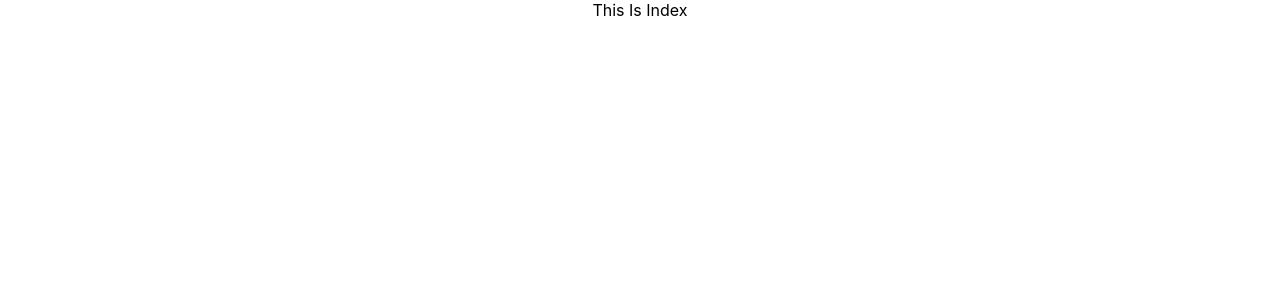
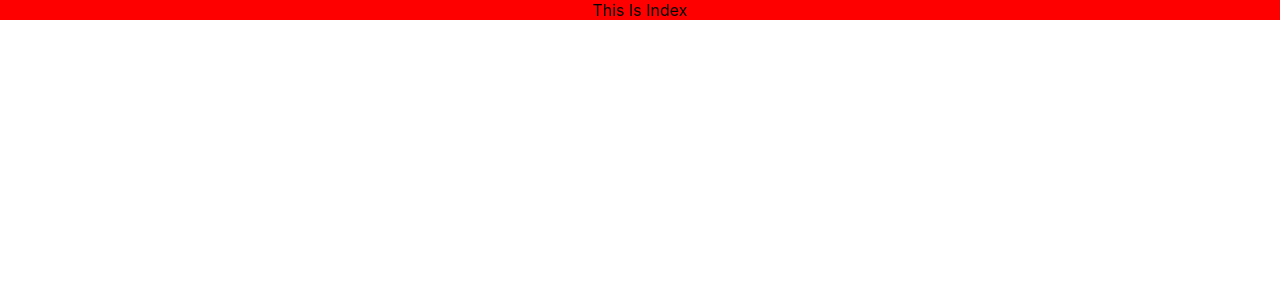
Before and after one commit to Howlcn1997/blog-react, a React (Create React App) app: page / in a window 1280 px wide. Shown: the top 300 px of the page. Built offline with nearby package versions, Linux system fonts and the light colour scheme.

Commit message:
build: 增加CSS Module配置

```diff
--- a/config-overrides.js
+++ b/config-overrides.js
@@ -1,7 +1,31 @@
+const { injectBabelPlugin } = require("react-app-rewired");
+const rewireCssModules = require("react-app-rewire-css-modules");
 const path = require("path");
+
+// CSS 模块化配置
+const cssRegex = /\.css$/;
+const cssModuleRegex = /\.module\.css$/;
+const sassRegex = /\.(scss|sass)$/;
+const sassModuleRegex = /\.module\.(scss|sass)$/;
 
 module.exports = function override(config, env) {
   //do stuff with the webpack config...
+
+  //启用ES7的修改器语法（babel 7）
+  config = injectBabelPlugin(
+    ["@babel/plugin-proposal-decorators", { legacy: true }],
+    config
+  );
+  //css模块化
+  config = rewireCssModules(config, env);
+
+  //antd按需加载
+  // config = injectBabelPlugin(
+  //   ["import", { libraryName: "antd", libraryDirectory: "es", style: true }],
+  //   config
+  // );
+
+  // 别名配置
   config.resolve.alias = {
     ...config.resolve.alias,
     "@src": path.join(__dirname, "./src"),
--- a/package.json
+++ b/package.json
@@ -6,7 +6,9 @@
     "@testing-library/jest-dom": "^4.2.4",
     "@testing-library/react": "^9.3.2",
     "@testing-library/user-event": "^7.1.2",
+    "node-sass": "^4.14.1",
     "react": "^16.13.1",
+    "react-app-rewire-css-modules": "^1.0.0",
     "react-dom": "^16.13.1",
     "react-scripts": "3.4.1"
   },
--- a/src/pages/index/index.js
+++ b/src/pages/index/index.js
@@ -1,5 +1,5 @@
 import React from "react";
-
+import STYLES from "./index.module.scss";
 export default () => {
-  return <div>This Is Index</div>;
+  return <div className={STYLES.wrap}>This Is Index</div>;
 };
--- /dev/null
+++ b/src/pages/index/index.module.scss
@@ -0,0 +1,3 @@
+.wrap {
+  background-color: red;
+}
```
Also changed, not shown: 1 other file (tests, documents, lock files or other folders).
